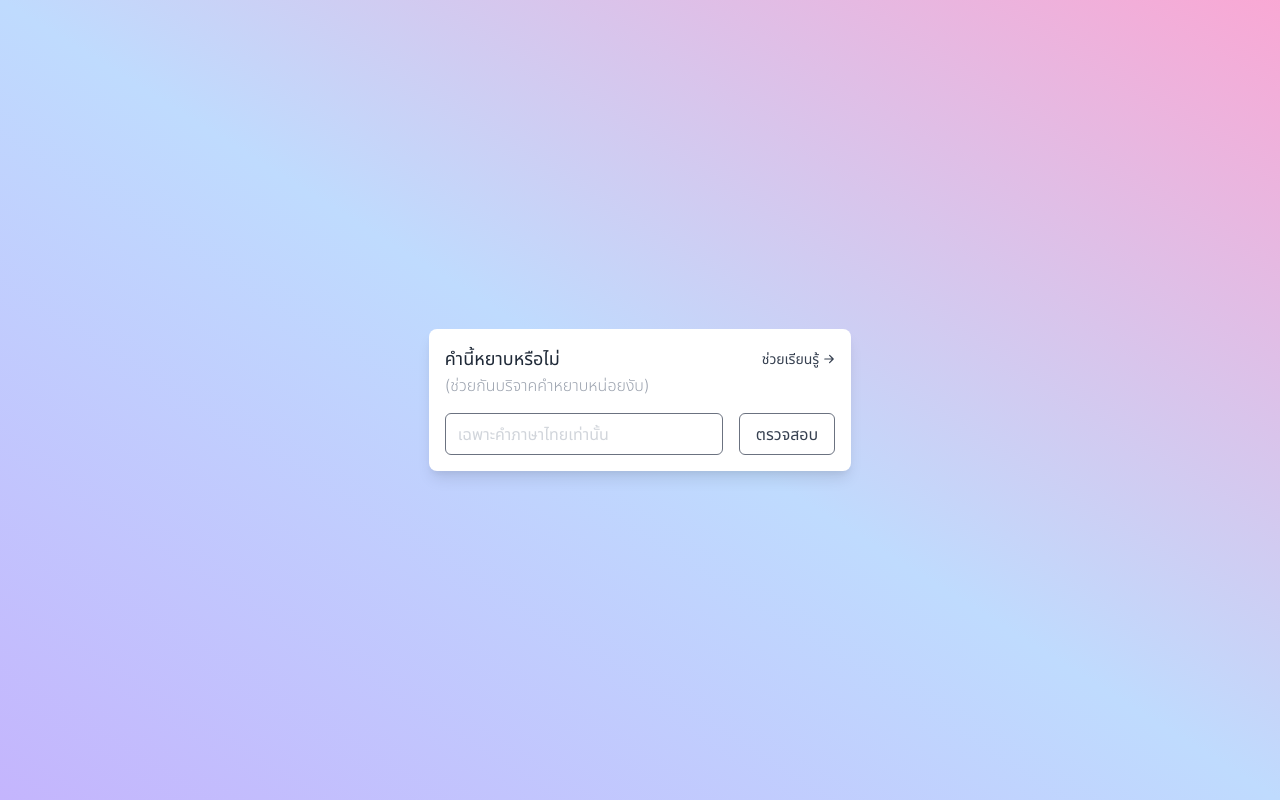
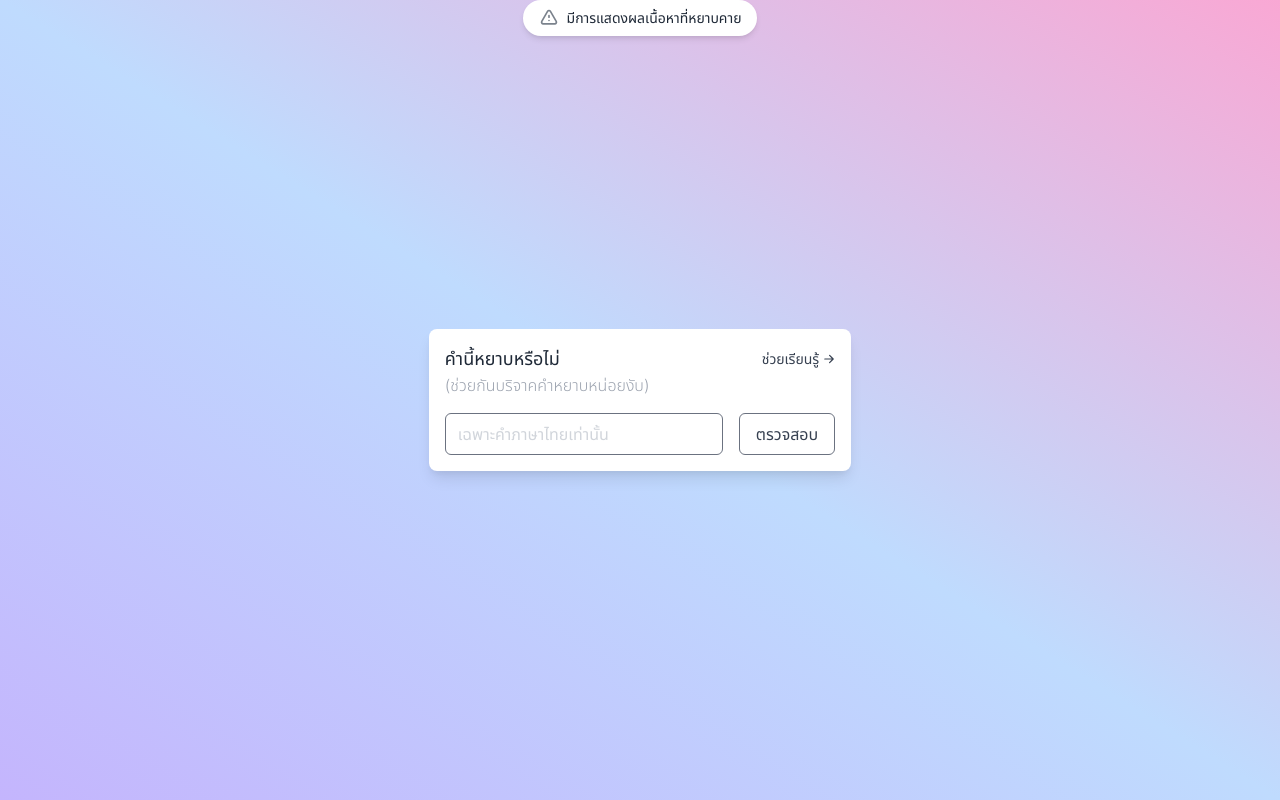
Before and after one commit to pryter/word-filter, a Next.js app: page / in a window 1280 px wide. Built offline with nearby package versions, Linux system fonts and the light colour scheme.

Commit message:
Add warning toast

```diff
--- a/package.json
+++ b/package.json
@@ -16,6 +16,7 @@
     "cookies": "^0.8.0",
     "dotenv": "^10.0.0",
     "firebase-admin": "^9.11.0",
+    "framer-motion": "^4.1.17",
     "next": "11.1.0",
     "react": "17.0.2",
     "react-dom": "17.0.2",
--- a/src/pages/index.tsx
+++ b/src/pages/index.tsx
@@ -4,6 +4,8 @@ import {ArrowRightIcon, BanIcon, CheckIcon} from "@heroicons/react/solid";
 import classnames from "classnames"
 import {Loader} from "../vectors/Loader";
 import Link from "next/link"
+import {ExclamationIcon} from "@heroicons/react/outline";
+import { motion } from "framer-motion";
 
 const thaiChars = ['ก', 'ข', 'ฃ', 'ค', 'ฅ', 'ฆ', 'ง', 'จ', 'ฉ', 'ช', 'ซ', 'ฌ', 'ญ', 'ฎ', 'ฏ', 'ฐ', 'ฑ', 'ฒ', 'ณ', 'ด', 'ต', 'ถ', 'ท', 'ธ', 'น', 'บ', 'ป', 'ผ', 'ฝ', 'พ', 'ฟ', 'ภ', 'ม', 'ย', 'ร', 'ฤ', 'ล', 'ฦ', 'ว', 'ศ', 'ษ', 'ส', 'ห', 'ฬ', 'อ', 'ฮ', 'ฯ', 'ะ', 'ั', 'า', 'ำ', 'ิ', 'ี', 'ึ', 'ื', 'ุ', 'ู', 'ฺ', '฿', 'เ', 'แ', 'โ', 'ใ', 'ไ', 'ๅ', 'ๆ', '็', '่', '้', '๊', '๋', '์', 'ํ', '๎', '๏', '๐', '๑', '๒', '๓', '๔', '๕', '๖', '๗', '๘', '๙', '๚', '๛', ' ']
 
@@ -34,8 +36,23 @@ const Page = () => {
     return !chars.some(val => (!thaiChars.includes(val)))
   }
 
+  const variants = {
+    "close": {
+      y: -40
+    },
+    "open": {
+      y: 0
+    }
+  }
+
   return (
     <div className="font-display">
+      <div className="flex justify-center fixed w-full">
+        <motion.div variants={variants} initial="close" animate="open" transition={{duration: 1, delay: 1}} className="flex items-center space-x-2 rounded-full py-2 bg-white px-4 shadow-md">
+          <ExclamationIcon className="w-5 h-5 text-gray-600 animate-pulse"/>
+          <p className="text-gray-800 text-sm">มีการแสดงผลเนื้อหาที่หยาบคาย</p>
+        </motion.div>
+      </div>
       <div className="flex justify-center items-center min-h-screen bg-gradient-to-tr from-purple-300 via-blue-200 to-pink-300">
         <div className="flex flex-col bg-white rounded-lg shadow-lg px-4 py-4 space-y-4">
           <div>
--- a/src/pages/learn.tsx
+++ b/src/pages/learn.tsx
@@ -5,6 +5,8 @@ import classnames from "classnames"
 import {Loader} from "../vectors/Loader";
 import {fail} from "assert";
 import Router from "next/router";
+import {motion} from "framer-motion";
+import {ExclamationIcon} from "@heroicons/react/outline";
 
 const Page = () => {
 
@@ -52,8 +54,23 @@ const Page = () => {
     }
   }
 
+  const variants = {
+    "close": {
+      y: -40
+    },
+    "open": {
+      y: 0
+    }
+  }
+
   return (
     <div className="font-display">
+      <div className="flex justify-center fixed w-full">
+        <motion.div variants={variants} initial="close" animate="open" transition={{duration: 1, delay: 1}} className="flex items-center space-x-2 rounded-full py-2 bg-white px-4 shadow-md">
+          <ExclamationIcon className="w-5 h-5 text-gray-600 animate-pulse"/>
+          <p className="text-gray-800 text-sm">มีการแสดงผลเนื้อหาที่หยาบคาย</p>
+        </motion.div>
+      </div>
       <div className="flex justify-center items-center min-h-screen bg-gradient-to-tr from-purple-300 via-blue-200 to-pink-300">
         <div style={{minWidth: "300px"}} className="flex flex-col bg-white rounded-lg shadow-lg px-4 py-4 space-y-4 relative">
           <div>
```
Also changed, not shown: 1 other file (tests, documents, lock files or other folders).
